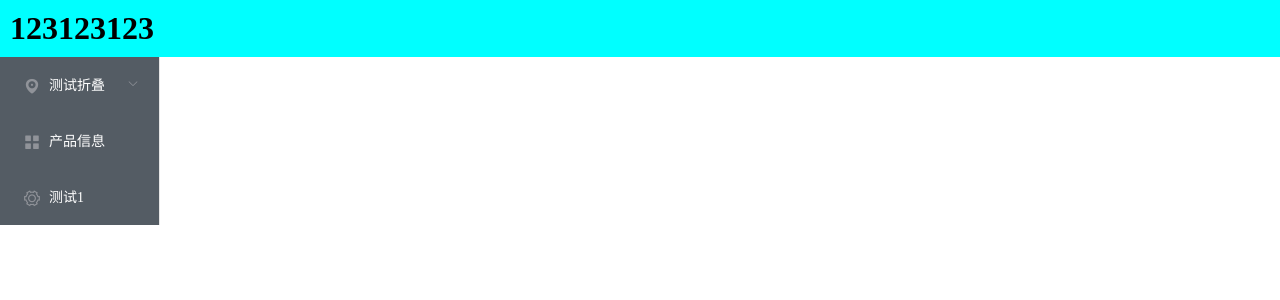
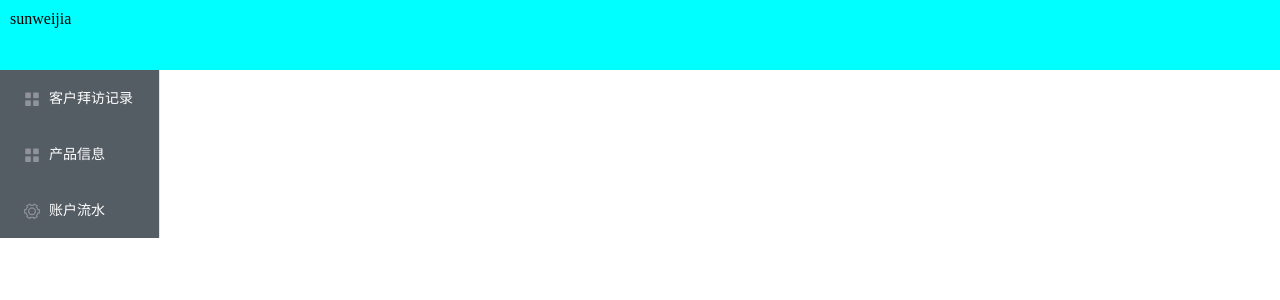
Before and after one commit to sunweijia123/mall-vue-new, a Vue app: page /menu in a window 1280 px wide. Shown: the top 300 px of the page. Built offline with nearby package versions, Linux system fonts and the light colour scheme.

Commit message:
'修改样式'

```diff
--- a/src/router/index.js
+++ b/src/router/index.js
@@ -8,24 +8,41 @@ const routes = [
     path: "/",
     name: "Login",
     component: () => import("../views/Login.vue"),
-    meta: {title: '登录'}
+    meta: { title: '登录' }
   },
   {
     path: "/register",
     name: "register",
     component: () => import("../views/Register.vue"),
-    meta: {title: '注册'}
+    meta: { title: '注册' }
   },
   {
     path: "/loginByEmail",
     name: "loginByEmail",
-    component: () => import("../views/LoginByEmail")
+    component: () => import("../views/LoginByEmail.vue")
   }
   ,
   {
     path: "/menu",
-    name: "menu",
-    component: () => import("../views/menu")
+    name: "Menu",
+    component: () => import("../views/Menu.vue"),
+    children: [
+      {
+        name: "UserInfoLog",
+        path: "/userInfoLog",
+        component: () => import("../views/menu/UserInfoLog.vue")
+      },
+      {
+        name: "Product",
+        path: "/productInfo",
+        component: () => import("../views/menu/Product.vue")
+      },
+      {
+        name: "Money",
+        path: "/moneyLog",
+        component: () => import("../views/menu/Money.vue")
+      }
+    ]
   }
 ];
 
--- a/src/views/Login.vue
+++ b/src/views/Login.vue
@@ -1,7 +1,7 @@
 <template>
   <div id="login" class="all_wrap">
     <div id="login_child" class="wrap_child">
-      <h2 id="head">Mall For 武汉新洲区</h2>
+      <h1 id="head">Mall For 武汉新洲区</h1>
       <el-form ref="form" :rules="rules" :model="form" label-width="70px">
         <el-form-item label="用户名" prop="name">
           <el-input v-model="form.name" style="200px"  placeholder="用户名"></el-input>
@@ -97,6 +97,7 @@ export default {
 
 <style lang="scss" scope>
 #head {
+  padding:40px;
   text-align: center;
 }
 #reg {
--- a/src/views/LoginByEmail.vue
+++ b/src/views/LoginByEmail.vue
@@ -51,7 +51,7 @@ export default {
               type: "success",
             });
           }, 1);
-        this.$router.replace("/");
+          this.$router.replace("/");
         } else {
           setTimeout(() => {
             that.$message.error("失败");
@@ -63,5 +63,4 @@ export default {
 };
 </script>
 <style scoped>
-
 </style>
--- a/src/views/menu.vue
+++ b/src/views/menu.vue
@@ -1,47 +1,39 @@
 <template>
   <div>
     <div id="title">
-     <h1>123123123</h1>
+
+    <div class="user_info">
+      sunweijia
     </div>
-<el-row class="tac">
-    <el-col :span=3>
+    </div>
+    <div>
+      <el-row>
+        <el-col :span="3">
           <el-menu
-        default-active="$route.path"
-        class="el-menu-vertical-demo"
-        @open="handleOpen"
-        @close="handleClose"
+            router
+            default-active="this.$route.path"
+            class="navi_menu"
             background-color="#545c64"
             text-color="#fff"
-        active-text-color="#ffd04b">
-         <el-submenu index="1">
-        <template slot="title">
-          <i class="el-icon-location"></i>
-          <span>测试折叠</span>
-        </template>
-        <el-menu-item-group>
-          <template slot="title">分组一</template>
-          <el-menu-item index="1-1">选项1</el-menu-item>
-          <el-menu-item index="1-2">选项2</el-menu-item>
-        </el-menu-item-group>
-        <el-menu-item-group title="分组2">
-          <el-menu-item index="1-3">选项3</el-menu-item>
-        </el-menu-item-group>
-        <el-submenu index="1-4">
-          <template slot="title">选项4</template>
-          <el-menu-item index="1-4-1">选项1</el-menu-item>
-        </el-submenu>
-      </el-submenu>
-        <el-menu-item index="2">
+            active-text-color="#ffd04b"
+          >
+            <el-menu-item index="/userInfoLog">
+              <i class="el-icon-menu"></i>
+              <span slot="title">客户拜访记录</span>
+            </el-menu-item>
+            <el-menu-item index="/productInfo">
               <i class="el-icon-menu"></i>
               <span slot="title">产品信息</span>
             </el-menu-item>
-        <el-menu-item index="4">
+            <el-menu-item index="/moneyLog">
               <i class="el-icon-setting"></i>
-            <span slot="title">测试1</span>
+              <span slot="title">账户流水</span>
             </el-menu-item>
           </el-menu>
         </el-col>
       </el-row>
+    </div>
+    <router-view></router-view>
   </div>
 </template>
 
@@ -53,13 +45,18 @@
     },
     handleClose(key, keyPath) {
       console.log(key, keyPath);
-      }
-    }
-  }
+    },
+  },
+};
 </script>
 <style scpoe>
-#title{
+#title {
   background-color: aqua;
   padding: 10px;
 }
+.user_info{
+  height: 50px;
+  /* padding: 10%; */
+  /* float: right; */
+}
 </style>
--- /dev/null
+++ b/src/views/menu/Money.vue
@@ -0,0 +1,7 @@
+<template>
+  <div>
+    <h1>Money</h1>
+  </div>
+</template>
+<script>
+</script>
--- /dev/null
+++ b/src/views/menu/Product.vue
@@ -0,0 +1,7 @@
+<template>
+  <div>
+    <h1>领航1号</h1>
+  </div>
+</template>
+<script>
+</script>
--- /dev/null
+++ b/src/views/menu/UserInfoLog.vue
@@ -0,0 +1,7 @@
+<template>
+  <div>
+    <h1>Mall For 武汉新洲区12</h1>
+  </div>
+</template>
+<script>
+</script>
```
Lines whose indentation alone changed are shown as unchanged.
